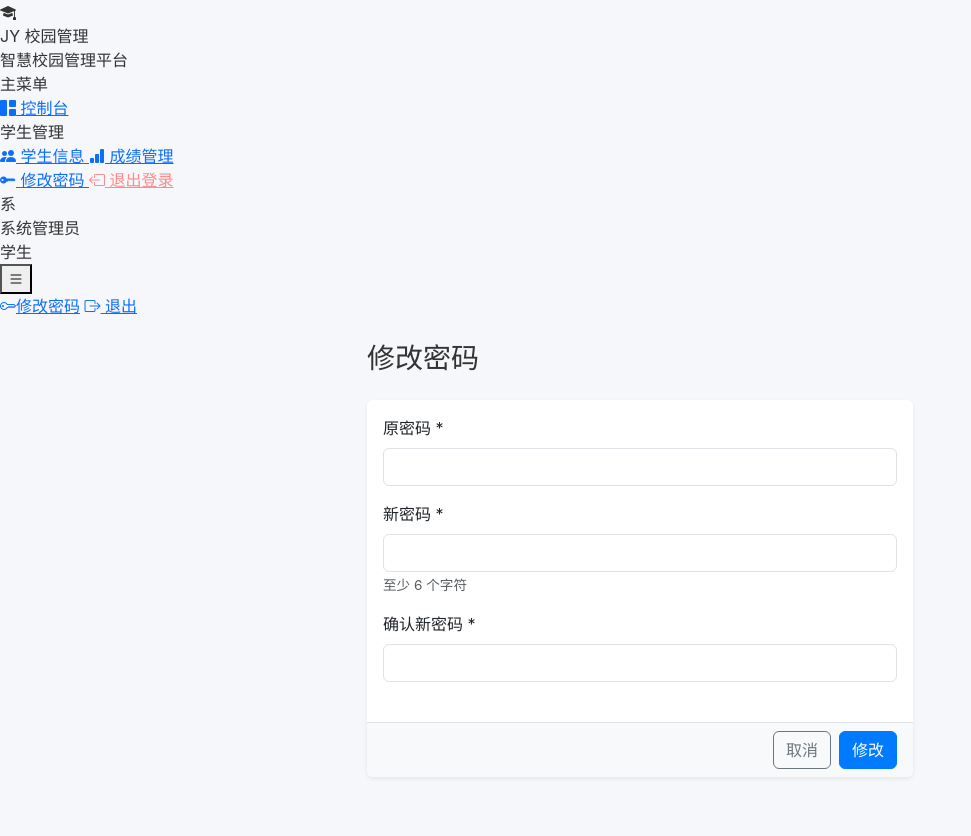
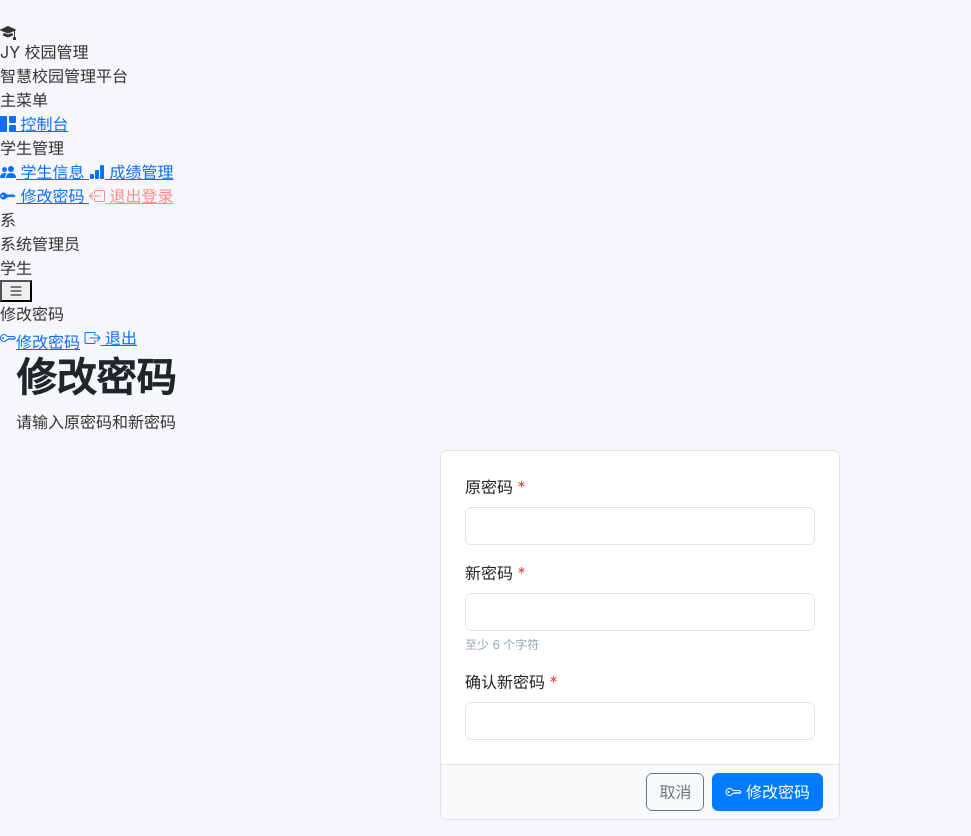
Before and after one commit to weichuyi/jystudent, a Flask app: page /change-password in a window 1280 px wide. Shown: the whole page, without its empty margins (0-971 px from the left). Before the commit the page ends 778 px from the top, so only its background shows below. Run offline with Flask 3, Linux system fonts and the light colour scheme; a user stored in the database is signed in.

Commit message:
重新设计修改密码模板
重写 change_password.html 模板以现代化界面与布局：添加页面头部和 page_title 区块，将旧的容器/卡片布局替换为居中的紧凑卡片，并把辅助文本与必填星号样式改为行内展示以提升整洁度。更新提交按钮文字并添加钥匙图标，缩小内边距与外边距，同时调整列宽以优化响应式效果。（不修改任何功能逻辑。）

```diff
--- a/templates/auth/change_password.html
+++ b/templates/auth/change_password.html
@@ -1,38 +1,40 @@
 {% extends "base.html" %}
-
 {% block title %}修改密码{% endblock %}
+{% block page_title %}修改密码{% endblock %}
 
 {% block content %}
-<div class="container py-4">
+<div class="page-header">
+  <div>
+    <h1 class="page-title">修改密码</h1>
+    <p class="page-subtitle">请输入原密码和新密码</p>
+  </div>
+</div>
+
 <div class="row justify-content-center">
-        <div class="col-md-6">
-            <h1 class="h3 mb-4">修改密码</h1>
-
-            <form method="post" class="card shadow-sm border-0">
-                <div class="card-body">
-                    <div class="mb-3">
-                        <label class="form-label">原密码 *</label>
+  <div class="col-md-6 col-lg-4">
+    <form method="post" class="card">
+      <div class="card-body" style="padding:1.5rem">
+        <div style="margin-bottom:1rem">
+          <label class="form-label">原密码 <span style="color:#ef4444">*</span></label>
           <input class="form-control" type="password" name="old_password" required>
         </div>
-
-                    <div class="mb-3">
-                        <label class="form-label">新密码 *</label>
+        <div style="margin-bottom:1rem">
+          <label class="form-label">新密码 <span style="color:#ef4444">*</span></label>
           <input class="form-control" type="password" name="new_password" required>
-                        <small class="text-muted">至少 6 个字符</small>
+          <div style="font-size:.75rem;color:#94a3b8;margin-top:.3rem">至少 6 个字符</div>
         </div>
-
-                    <div class="mb-4">
-                        <label class="form-label">确认新密码 *</label>
+        <div>
+          <label class="form-label">确认新密码 <span style="color:#ef4444">*</span></label>
           <input class="form-control" type="password" name="confirm_password" required>
         </div>
       </div>
-
       <div class="card-footer d-flex justify-content-end gap-2">
         <a class="btn btn-outline-secondary" href="{{ url_for('dashboard') }}">取消</a>
-                    <button class="btn btn-primary" type="submit">修改</button>
+        <button class="btn btn-primary" type="submit">
+          <i class="bi bi-key"></i> 修改密码
+        </button>
       </div>
     </form>
   </div>
 </div>
-</div>
 {% endblock %}
```
Lines whose indentation alone changed are shown as unchanged.
